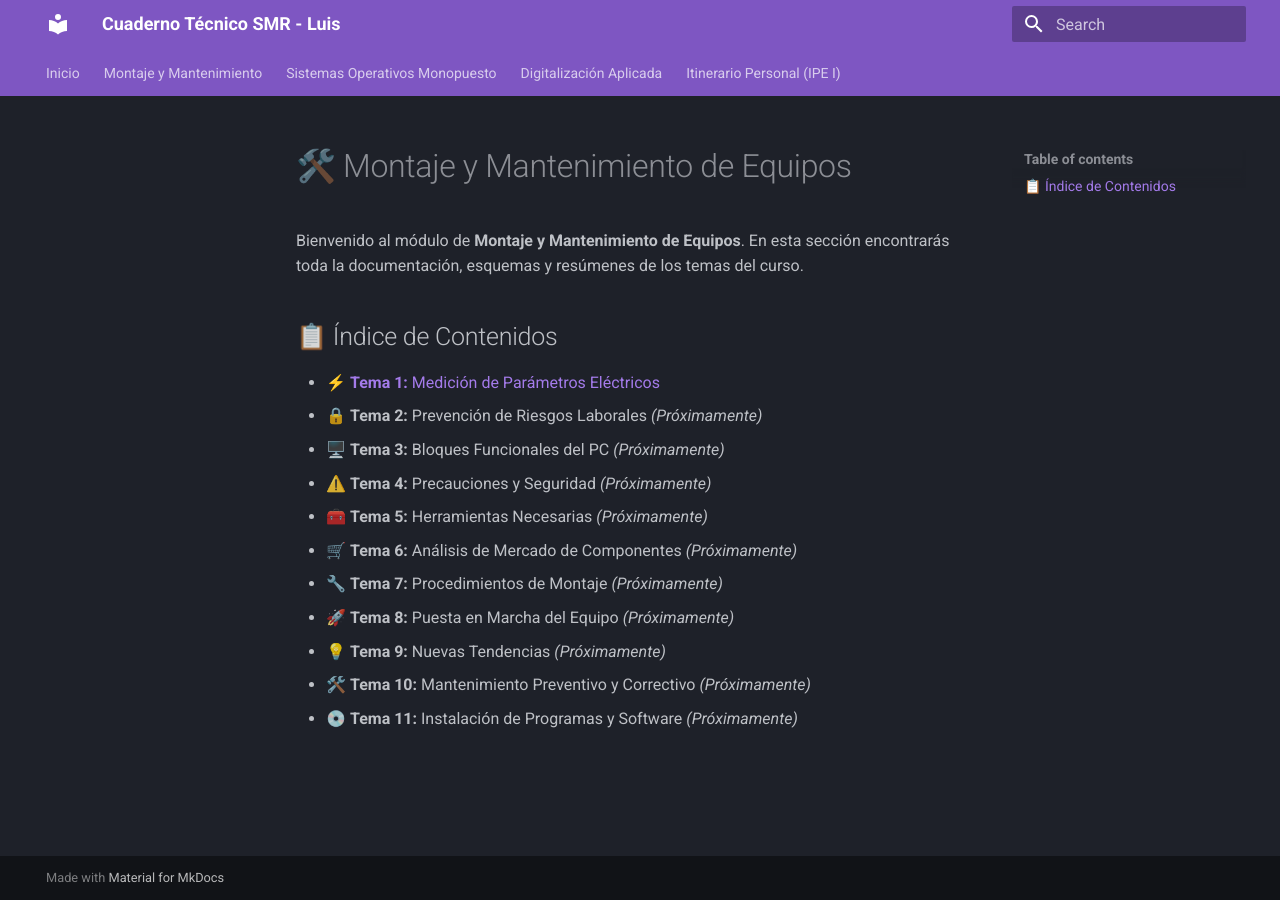
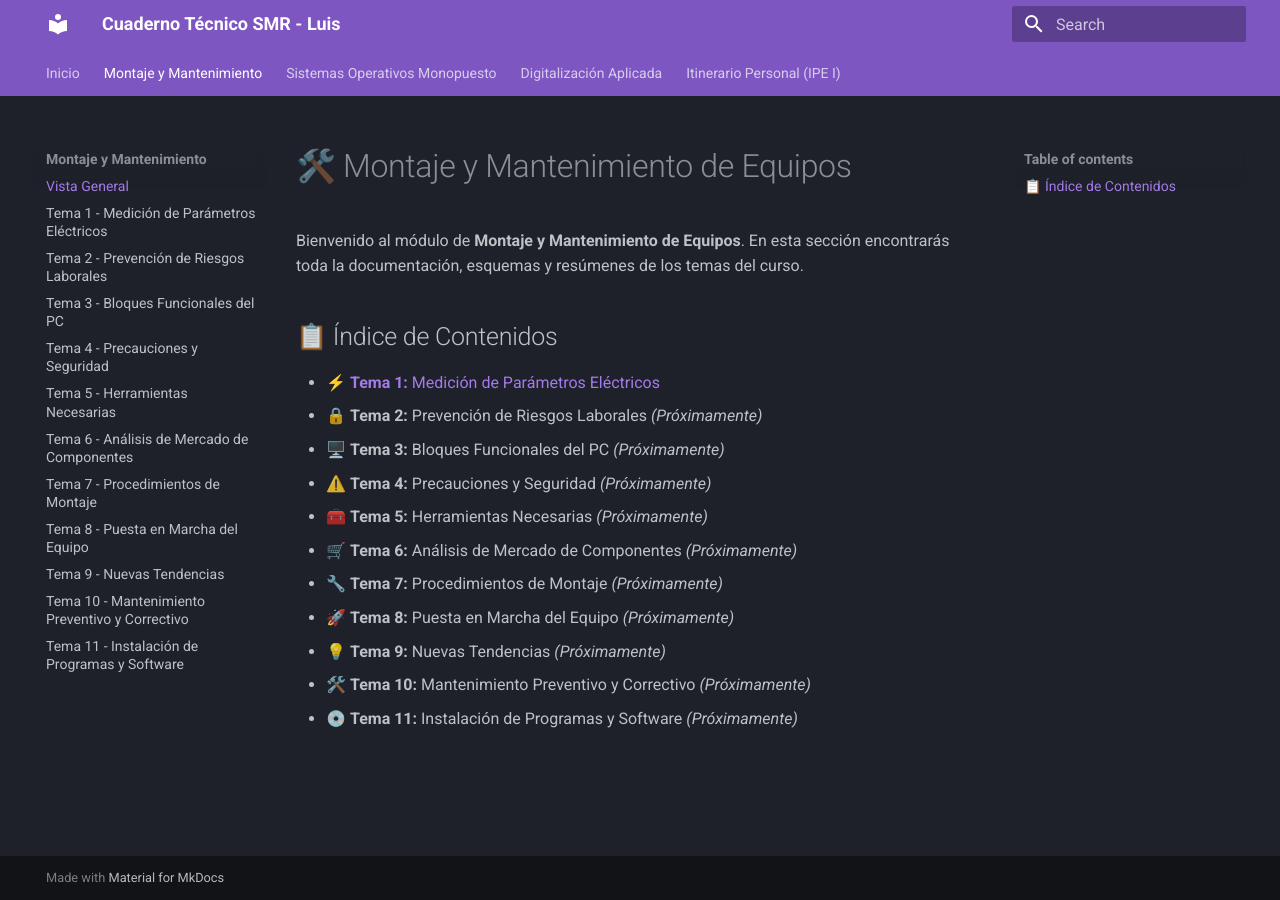
Before and after one commit to Beamspark/SMR-Apuntes, an MkDocs documentation site: the page built from docs/montaje/index.md, in a window 1280 px wide. Built offline with MkDocs 1.6.1 and Material for MkDocs 9.7.7, drawn with Linux system fonts in a browser that asks for light colours.

Commit message:
Update mkdocs.yml

```diff
--- a/mkdocs.yml
+++ b/mkdocs.yml
@@ -24,6 +24,7 @@ extra_javascript:
 nav:
   - Inicio: index.md
   - Montaje y Mantenimiento:
+      - Vista General: montaje/index.md
       - Tema 1 - Medición de Parámetros Eléctricos: montaje/tema-1.md
       - Tema 2 - Prevención de Riesgos Laborales: montaje/tema-2.md
       - Tema 3 - Bloques Funcionales del PC: montaje/tema-3.md
```
